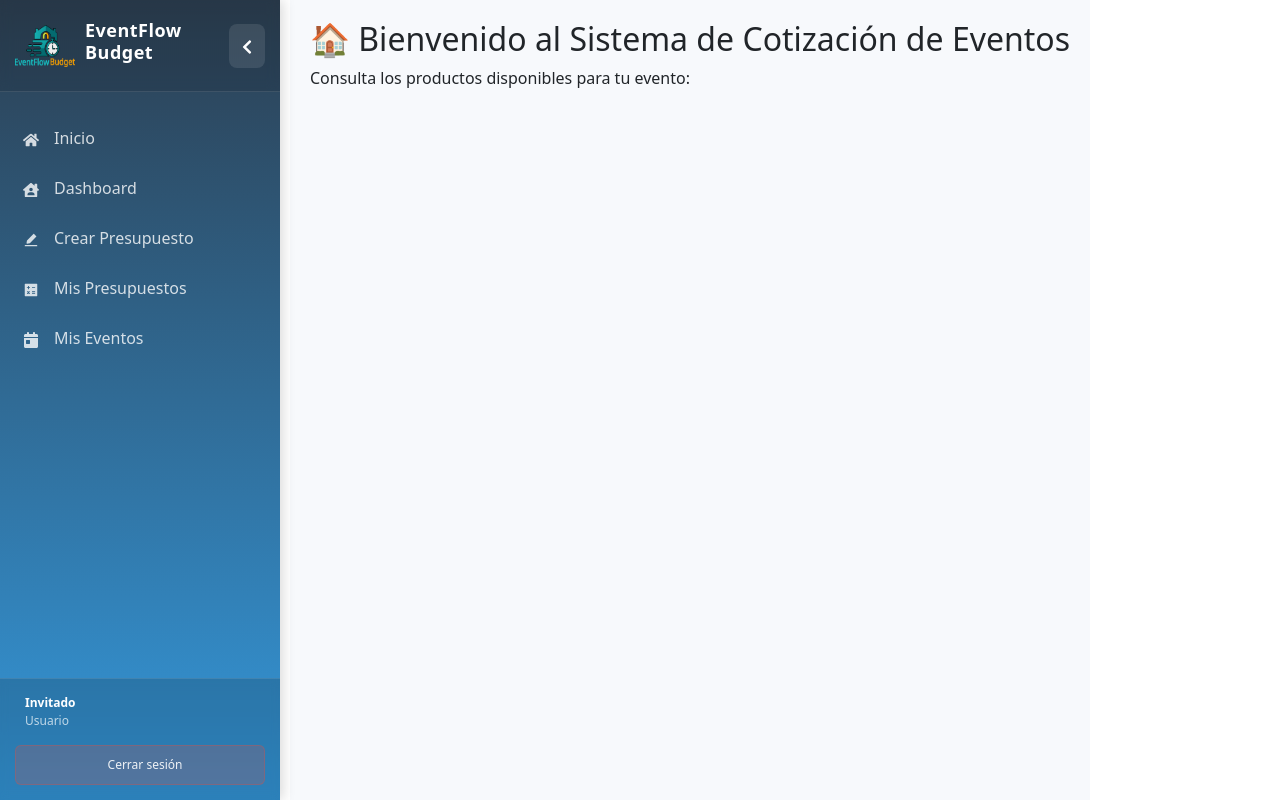
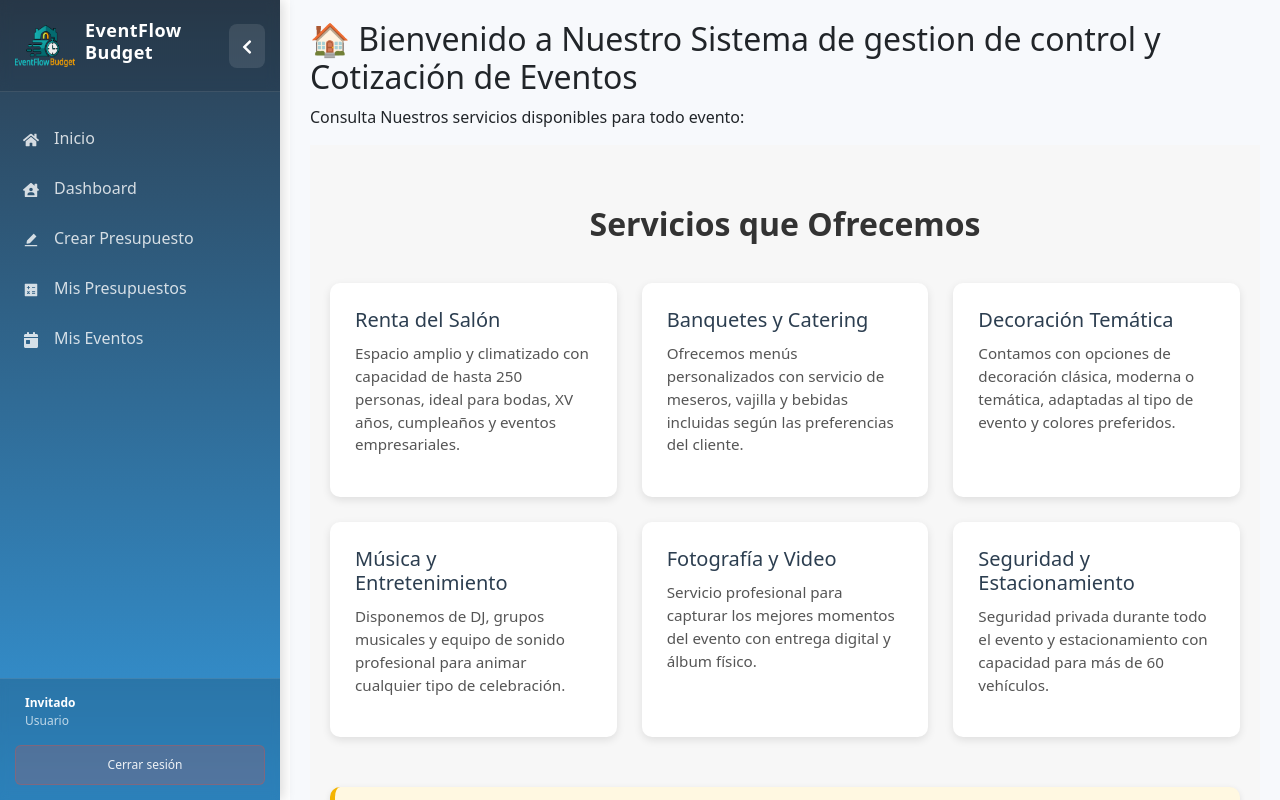
Before and after one commit to DanielSalas789/Sistema-de-Presupuestado-EventFLowBudget, a React (Vite) app in the folder Frontend/: page /presupuestos in a window 1280 px wide. Both pictures are taken after a click on the button "Ingresar como Empleado de Salón". Built offline with nearby package versions, Linux system fonts and the light colour scheme.

Commit message:
Servicios

```diff
--- a/Frontend/src/Components/Servicios.jsx
+++ b/Frontend/src/Components/Servicios.jsx
@@ -1,116 +1,86 @@
-import { useState } from "react";
-import "../styles/servicios.css"; // Crearemos este CSS después
+import React from "react";
+import "../Styles/Servicios.css"; // Importamos los estilos
 
-function Servicios({ servicios, onEdit, onDelete }) {
-  const [filtroCategoria, setFiltroCategoria] = useState("");
-  const [busqueda, setBusqueda] = useState("");
-
-  // Filtrar servicios por categoría y búsqueda
-  const serviciosFiltrados = servicios.filter(servicio => {
-    const coincideCategoria = filtroCategoria ? servicio.categoria === filtroCategoria : true;
-    const coincideBusqueda = servicio.nombre.toLowerCase().includes(busqueda.toLowerCase()) ||
-                            servicio.descripcion.toLowerCase().includes(busqueda.toLowerCase());
-    return coincideCategoria && coincideBusqueda;
-  });
-
-  // Obtener categorías únicas para el filtro
-  const categoriasUnicas = [...new Set(servicios.map(servicio => servicio.categoria))];
-
-  const formatearPrecio = (precio) => {
-    return new Intl.NumberFormat('es-ES', {
-      style: 'currency',
-      currency: 'EUR'
-    }).format(precio);
-  };
+const Servicios = () => {
+  // Lista de servicios que ofrece el salón de eventos
+  const serviciosSalon = [
+    {
+      titulo: "Renta del Salón",
+      descripcion:
+        "Espacio amplio y climatizado con capacidad de hasta 250 personas, ideal para bodas, XV años, cumpleaños y eventos empresariales.",
+    },
+    {
+      titulo: "Banquetes y Catering",
+      descripcion:
+        "Ofrecemos menús personalizados con servicio de meseros, vajilla y bebidas incluidas según las preferencias del cliente.",
+    },
+    {
+      titulo: "Decoración Temática",
+      descripcion:
+        "Contamos con opciones de decoración clásica, moderna o temática, adaptadas al tipo de evento y colores preferidos.",
+    },
+    {
+      titulo: "Música y Entretenimiento",
+      descripcion:
+        "Disponemos de DJ, grupos musicales y equipo de sonido profesional para animar cualquier tipo de celebración.",
+    },
+    {
+      titulo: "Fotografía y Video",
+      descripcion:
+        "Servicio profesional para capturar los mejores momentos del evento con entrega digital y álbum físico.",
+    },
+    {
+      titulo: "Seguridad y Estacionamiento",
+      descripcion:
+        "Seguridad privada durante todo el evento y estacionamiento con capacidad para más de 60 vehículos.",
+    },
+  ];
 
   return (
-    <div className="servicios-container">
-      <h2>Mis Servicios</h2>
+    <section className="servicios-section" id="servicios">
+      <div className="servicios-container">
+        {/* === Título principal === */}
+        <h2 className="servicios-titulo">Servicios que Ofrecemos</h2>
 
-      {/* Filtros y búsqueda */}
-      <div className="filtros-busqueda">
-        <input
-          type="text"
-          placeholder="Buscar servicios..."
-          value={busqueda}
-          onChange={(e) => setBusqueda(e.target.value)}
-          className="busqueda-input"
-        />
+        {/* === Listado de servicios principales === */}
+        <div className="servicios-grid">
+          {serviciosSalon.map((servicio, index) => (
+            <div className="servicio-card" key={index}>
+              <h3>{servicio.titulo}</h3>
+              <p>{servicio.descripcion}</p>
+            </div>
+          ))}
+        </div>
 
-        <select
-          value={filtroCategoria}
-          onChange={(e) => setFiltroCategoria(e.target.value)}
-          className="filtro-select"
-        >
-          <option value="">Todas las categorías</option>
-          {categoriasUnicas.map(categoria => (
-            <option key={categoria} value={categoria}>
-              {categoria.charAt(0).toUpperCase() + categoria.slice(1)}
-            </option>
-          ))}
-        </select>
+        {/* === Aside de ayuda o información del sistema === */}
+        <aside className="servicios-aside">
+          <h3>💡 Sobre el Sistema de Cotización</h3>
+          <ul>
+            <li>
+              ✅ Puedes generar una cotización rápida seleccionando los
+              servicios que desees incluir (decoración, banquete, música, etc.).
+            </li>
+            <li>
+              ⚙️ El sistema calcula automáticamente el costo total según el
+              número de invitados y fecha del evento.
+            </li>
+            <li>
+              📅 Solo puedes cotizar fechas disponibles; las reservadas aparecen
+              bloqueadas en el calendario.
+            </li>
+            <li>
+              💰 No se realizan pagos en línea, solo genera la cotización. Los
+              pagos se concretan directamente en el salón.
+            </li>
+            <li>
+              📑 Puedes guardar o imprimir tu cotización para presentarla al
+              momento de la reserva.
+            </li>
+          </ul>
+        </aside>
       </div>
-
-      {/* Contador de servicios */}
-      <div className="contador-servicios">
-        {serviciosFiltrados.length} de {servicios.length} servicios mostrados
-      </div>
-
-      {/* Lista de servicios */}
-      <div className="servicios-grid">
-        {serviciosFiltrados.length > 0 ? (
-          serviciosFiltrados.map(servicio => (
-            <div key={servicio.id} className="servicio-card">
-              <div className="servicio-header">
-                <h3 className="servicio-nombre">{servicio.nombre}</h3>
-                <span className="servicio-categoria">{servicio.categoria}</span>
-              </div>
-
-              <div className="servicio-body">
-                {servicio.descripcion && (
-                  <p className="servicio-descripcion">{servicio.descripcion}</p>
-                )}
-
-                <div className="servicio-info">
-                  <div className="servicio-precio">
-                    <strong>Precio:</strong> {formatearPrecio(servicio.precio)}
-                  </div>
-
-                  {servicio.duracion && (
-                    <div className="servicio-duracion">
-                      <strong>Duración:</strong> {servicio.duracion} horas
-                    </div>
-                  )}
-                </div>
-              </div>
-
-              <div className="servicio-actions">
-                <button
-                  onClick={() => onEdit(servicio)}
-                  className="btn-editar"
-                >
-                  Editar
-                </button>
-                <button
-                  onClick={() => onDelete(servicio.id)}
-                  className="btn-eliminar"
-                >
-                  Eliminar
-                </button>
-              </div>
-            </div>
-          ))
-        ) : (
-          <div className="sin-servicios">
-            {servicios.length === 0 ?
-              "No tienes servicios creados aún" :
-              "No se encontraron servicios con los filtros aplicados"
-            }
-          </div>
-        )}
-      </div>
-    </div>
+    </section>
   );
-}
+};
 
 export default Servicios;
--- a/Frontend/src/Pages/Home.jsx
+++ b/Frontend/src/Pages/Home.jsx
@@ -1,11 +1,14 @@
 import React from "react";
-
+import Servicios from "../Components/Servicios";
 function Home({ productos }) {
   return (
     <div className="home-page">
-      <h2>🏠 Bienvenido al Sistema de Cotización de Eventos</h2>
-      <p>Consulta los productos disponibles para tu evento:</p>
-
+      <h2>
+        🏠 Bienvenido a Nuestro Sistema de gestion de control y Cotización de
+        Eventos
+      </h2>
+      <p>Consulta Nuestros servicios disponibles para todo evento:</p>
+      <Servicios />
       <ul></ul>
     </div>
   );
--- a/Frontend/src/Styles/Servicios.css
+++ b/Frontend/src/Styles/Servicios.css
@@ -1,173 +1,87 @@
+/* === Estilos generales de la sección === */
+.servicios-section {
+  padding: 60px 20px;
+  background-color: #f7f7f7;
+}
+
+/* Contenedor principal */
 .servicios-container {
-  padding: 20px;
   max-width: 1200px;
   margin: 0 auto;
 }
 
-.servicios-container h2 {
+/* Título principal */
+.servicios-titulo {
+  font-size: 2rem;
+  font-weight: bold;
+  text-align: center;
   color: #333;
-  margin-bottom: 20px;
-  text-align: center;
+  margin-bottom: 40px;
 }
 
-.filtros-busqueda {
-  display: flex;
-  gap: 15px;
-  margin-bottom: 20px;
-  flex-wrap: wrap;
+/* === Cuadrícula de servicios principales === */
+.servicios-grid {
+  display: grid;
+  grid-template-columns: repeat(auto-fit, minmax(280px, 1fr));
+  gap: 25px;
+  margin-bottom: 50px;
 }
 
-.busqueda-input,
-.filtro-select {
-  padding: 10px;
-  border: 1px solid #ddd;
-  border-radius: 5px;
-  font-size: 14px;
-}
-
-.busqueda-input {
-  flex: 1;
-  min-width: 200px;
-}
-
-.filtro-select {
-  min-width: 150px;
-}
-
-.contador-servicios {
-  margin-bottom: 15px;
-  color: #666;
-  font-style: italic;
-}
-
-.servicios-grid {
-  display: grid;
-  grid-template-columns: repeat(auto-fill, minmax(300px, 1fr));
-  gap: 20px;
-}
-
+/* === Tarjetas de cada servicio === */
 .servicio-card {
-  background: white;
+  background-color: white;
   border-radius: 10px;
-  padding: 20px;
-  box-shadow: 0 2px 10px rgba(0, 0, 0, 0.1);
-  border: 1px solid #eee;
+  padding: 25px;
+  box-shadow: 0 3px 8px rgba(0, 0, 0, 0.1);
   transition: transform 0.2s ease, box-shadow 0.2s ease;
 }
 
 .servicio-card:hover {
-  transform: translateY(-2px);
-  box-shadow: 0 4px 15px rgba(0, 0, 0, 0.15);
+  transform: translateY(-5px);
+  box-shadow: 0 6px 12px rgba(0, 0, 0, 0.15);
 }
 
-.servicio-header {
-  display: flex;
-  justify-content: space-between;
-  align-items: flex-start;
+.servicio-card h3 {
+  font-size: 1.25rem;
+  color: #2c3e50;
+  margin-bottom: 10px;
+}
+
+.servicio-card p {
+  font-size: 0.95rem;
+  color: #555;
+  line-height: 1.5;
+}
+
+/* === Aside de ayuda / información del sistema === */
+.servicios-aside {
+  background-color: #fff8e1;
+  border-left: 5px solid #f4b400;
+  padding: 25px;
+  border-radius: 10px;
+  box-shadow: 0 2px 6px rgba(0, 0, 0, 0.1);
+}
+
+.servicios-aside h3 {
+  font-size: 1.2rem;
+  color: #795548;
   margin-bottom: 15px;
 }
 
-.servicio-nombre {
-  margin: 0;
-  color: #2c3e50;
-  font-size: 18px;
-  flex: 1;
+.servicios-aside ul {
+  list-style: none;
+  padding-left: 0;
 }
 
-.servicio-categoria {
-  background: #e3f2fd;
-  color: #1976d2;
-  padding: 4px 8px;
-  border-radius: 12px;
-  font-size: 12px;
-  font-weight: 500;
-  margin-left: 10px;
-}
-
-.servicio-body {
-  margin-bottom: 15px;
-}
-
-.servicio-descripcion {
-  color: #666;
-  margin: 0 0 15px 0;
+.servicios-aside li {
+  margin-bottom: 10px;
+  color: #444;
+  font-size: 0.95rem;
   line-height: 1.4;
 }
 
-.servicio-info {
-  display: flex;
-  flex-direction: column;
-  gap: 8px;
+.servicios-aside li::before {
+  content: "• ";
+  color: #f4b400;
+  font-weight: bold;
 }
-
-.servicio-precio {
-  color: #27ae60;
-  font-weight: 500;
-}
-
-.servicio-duracion {
-  color: #7f8c8d;
-}
-
-.servicio-actions {
-  display: flex;
-  gap: 10px;
-  justify-content: flex-end;
-}
-
-.btn-editar,
-.btn-eliminar {
-  padding: 8px 16px;
-  border: none;
-  border-radius: 5px;
-  cursor: pointer;
-  font-size: 14px;
-  transition: background-color 0.2s ease;
-}
-
-.btn-editar {
-  background-color: #3498db;
-  color: white;
-}
-
-.btn-editar:hover {
-  background-color: #2980b9;
-}
-
-.btn-eliminar {
-  background-color: #e74c3c;
-  color: white;
-}
-
-.btn-eliminar:hover {
-  background-color: #c0392b;
-}
-
-.sin-servicios {
-  grid-column: 1 / -1;
-  text-align: center;
-  padding: 40px;
-  color: #7f8c8d;
-  font-style: italic;
-}
-
-/* Responsive */
-@media (max-width: 768px) {
-  .filtros-busqueda {
-    flex-direction: column;
-  }
-
-  .servicios-grid {
-    grid-template-columns: 1fr;
-  }
-
-  .servicio-header {
-    flex-direction: column;
-    gap: 10px;
-  }
-
-  .servicio-categoria {
-    align-self: flex-start;
-    margin-left: 0;
-  }
-}
```
